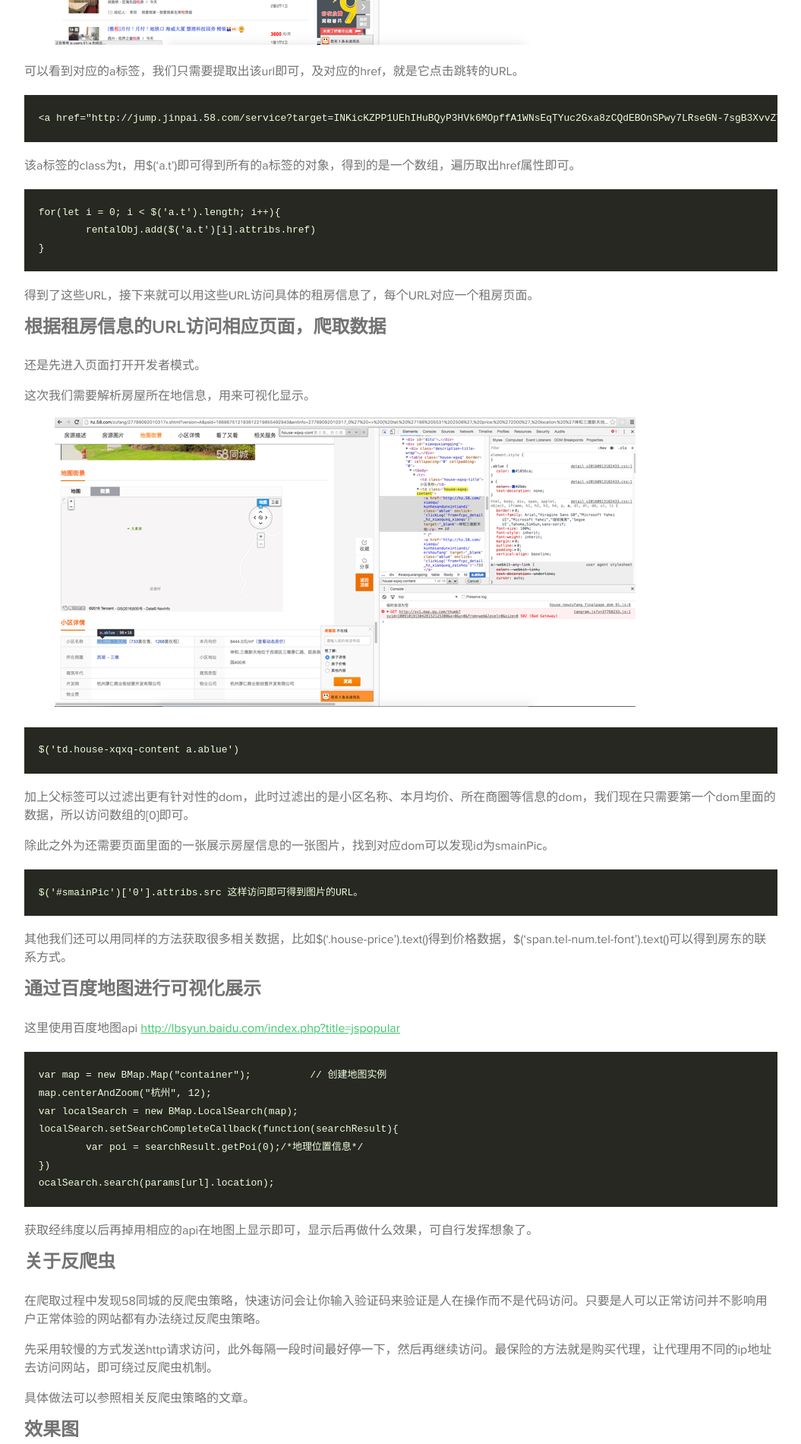
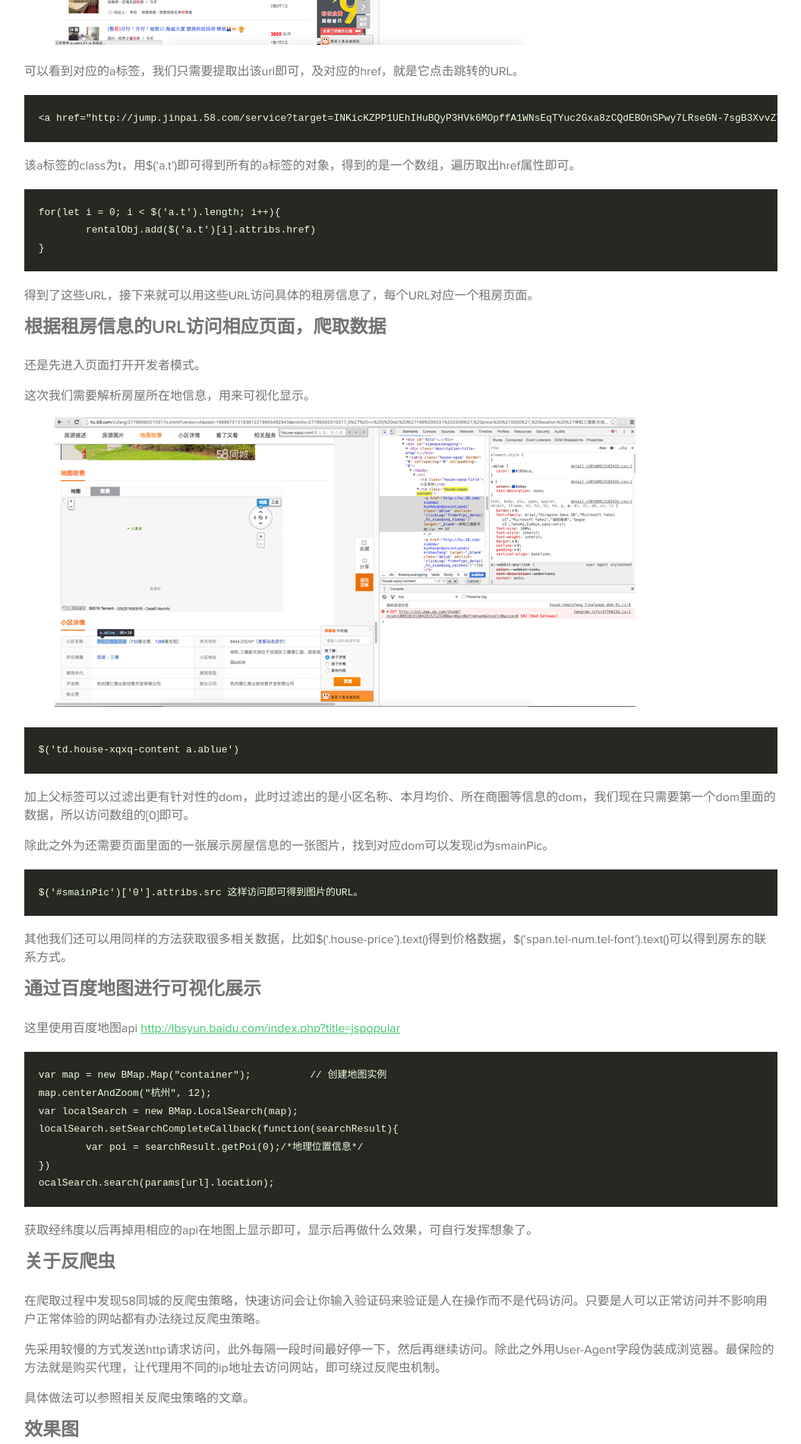
Before and after one commit to answershuto/Blog, a Jekyll site: the page built from _posts/2016-10-25-养只爬虫当宠物（Node.js爬虫爬取58同城租房信息）.MarkDown, in a window 1280 px wide. Shown: the part 2538-4438 px from the top of the page at 76% size, without its empty margins (112-1167 px from the left). Built offline with Jekyll 4.4.1, drawn with Linux system fonts in a browser that asks for light colours; some web fonts are replaced; grey boxes are pictures that could not be loaded.

Commit message:
修改反爬虫策略

```diff
--- a/_posts/2016-10-25-养只爬虫当宠物（Node.js爬虫爬取58同城租房信息）.MarkDown
+++ b/_posts/2016-10-25-养只爬虫当宠物（Node.js爬虫爬取58同城租房信息）.MarkDown
@@ -117,7 +117,7 @@
 
 在爬取过程中发现58同城的反爬虫策略，快速访问会让你输入验证码来验证是人在操作而不是代码访问。只要是人可以正常访问并不影响用户正常体验的网站都有办法绕过反爬虫策略。
 
-先采用较慢的方式发送http请求访问，此外每隔一段时间最好停一下，然后再继续访问。最保险的方法就是购买代理，让代理用不同的ip地址去访问网站，即可绕过反爬虫机制。
+先采用较慢的方式发送http请求访问，此外每隔一段时间最好停一下，然后再继续访问。除此之外用User-Agent字段伪装成浏览器。最保险的方法就是购买代理，让代理用不同的ip地址去访问网站，即可绕过反爬虫机制。
 
 具体做法可以参照相关反爬虫策略的文章。
 
```
Also changed, not shown: 2 other files.
